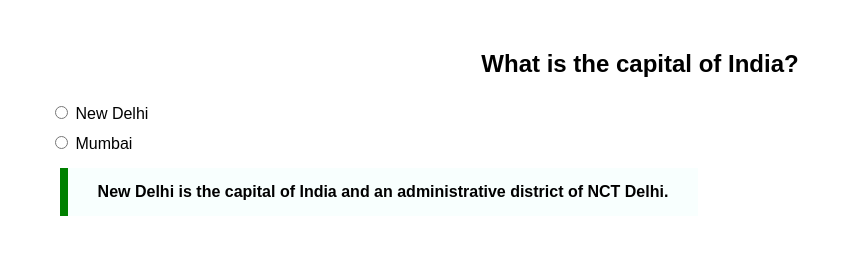
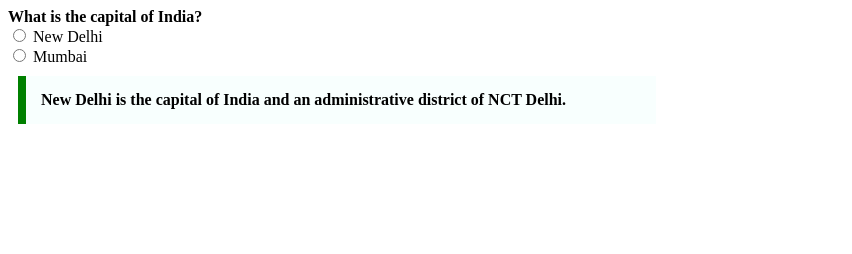
Before and after one commit to acciojob/trivia-Trupti100, a website: page main.html in a window 1280 px wide. Shown: the whole page, without its empty margins (0-852 px from the left). Drawn offline with Linux system fonts and the light colour scheme.

Commit message:
created a submission

```diff
--- a/main.html
+++ b/main.html
@@ -1,50 +1,18 @@
 <!DOCTYPE html>
 <html>
 <head>
-  <title>Quiz Question</title>
-  <style>
-    /* Add some basic styling for better appearance */
-    body {
-      font-family: Arial, sans-serif;
-      text-align: center;
-      margin: 50px;
-    }
-    .question {
-      font-size: 24px;
-      margin: 20px 0;
-    }
-    .options {
-      display: flex;
-      flex-direction: column;
-      align-items: flex-start;
-    }
-    .option {
-      margin: 5px 0;
-    }
-    blockquote {
-      max-width: 600px;
-      margin: 10px;
-      padding: 15px;
-      border-left: 8px solid green;
-      background-color: #f8fffe;
-      font-weight: bold;
-    }
-  </style>
+    <link rel="stylesheet" type="text/css" href="styles.css">
 </head>
 <body>
-  <div class="question">
-    <b>What is the capital of India?</b>
-  </div>
-  <div class="options">
-    <label class="option">
-      <input type="radio" name="capital" value="New Delhi"> New Delhi
-    </label>
-    <label class="option">
-      <input type="radio" name="capital" value="Mumbai"> Mumbai
-    </label>
-  </div>
-  <blockquote>
-	  New Delhi is the capital of India and an administrative district of NCT Delhi.</cite></cite>
-  </blockquote>
+    <form>
+        <label for="question"><b>What is the capital of India?</b></label><br>
+        <input type="radio" id="newDelhi" name="capital" value="newDelhi">
+        <label for="newDelhi">New Delhi</label><br>
+        <input type="radio" id="mumbai" name="capital" value="mumbai">
+        <label for="mumbai">Mumbai</label><br>
+    </form>
+    <blockquote cite="https://en.wikipedia.org/wiki/New_Delhi">
+        New Delhi is the capital of India and an administrative district of NCT Delhi.
+    </blockquote>
 </body>
 </html>
--- a/styles.css
+++ b/styles.css
@@ -1,2 +1,8 @@
-
-/* Your CSS Code here. */
+blockquote {
+    max-width: 600px;
+    margin: 10px;
+    padding: 15px;
+    border-left: 8px solid green;
+    background-color: #f8fffe;
+    font-weight: bold;
+}
```
